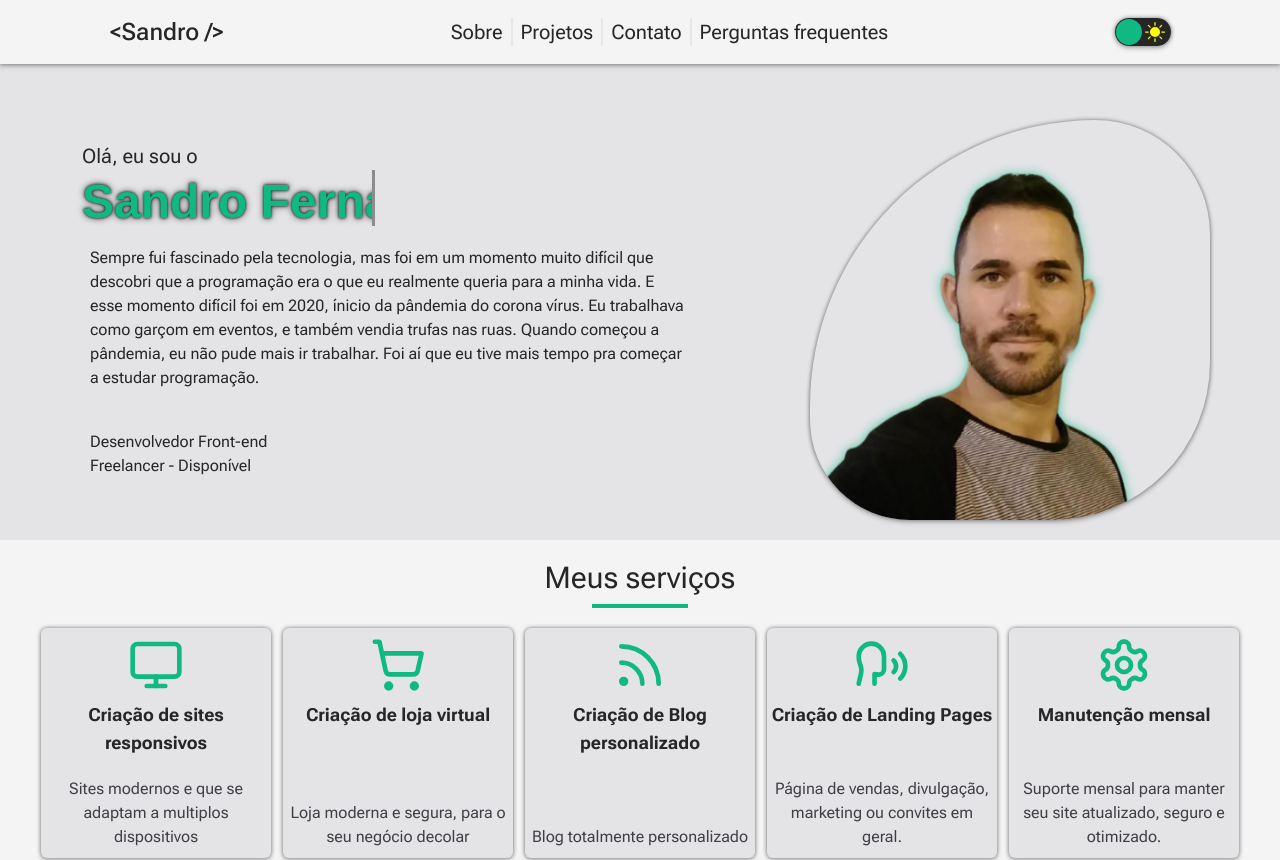
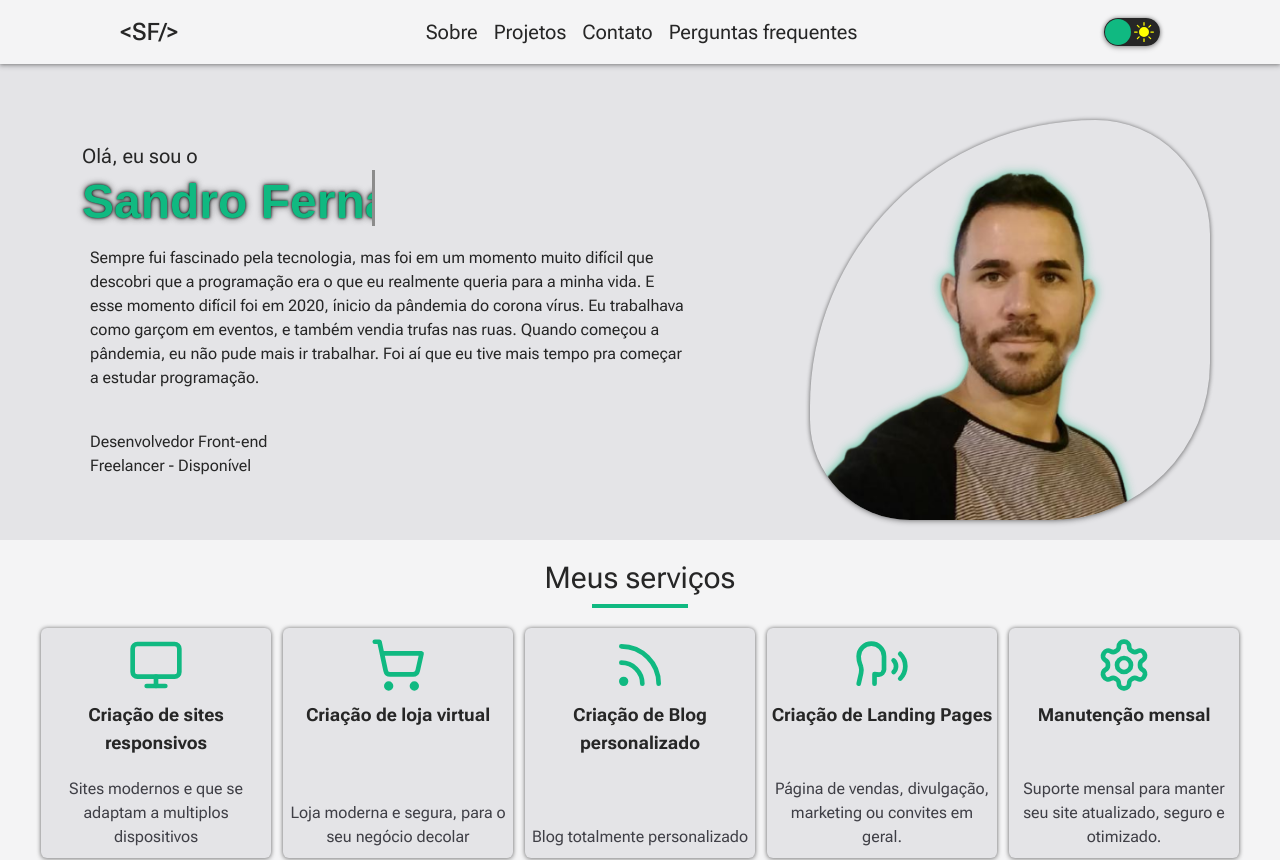
Before and after one commit to SandroFernandesRosal/my-portfolio-next, a Next.js app: page /sobre in a window 1280 px wide. Shown: the top 860 px of the page. Built offline with nearby package versions, Linux system fonts and the light colour scheme; a web font is replaced by a local one.

Commit message:
style: algumas alterações de estilo

```diff
--- a/src/components/header.tsx
+++ b/src/components/header.tsx
@@ -15,7 +15,7 @@ export default function Header() {
             href="/"
             className="md:text-2xl text-xl font-extrabold hover:text-primary"
           >
-            <p className="text-2xl font-medium  ">&lt;Sandro &#47;&gt;</p>
+            <p className="text-2xl font-medium">&lt;SF&#47;&gt;</p>
           </Link>
         </div>
 
--- a/src/components/itens-menu.tsx
+++ b/src/components/itens-menu.tsx
@@ -10,7 +10,7 @@ export default function ItensMenu({ menu, handleMenu }: MenuProps) {
     <ul
       className={`w-full md:w-auto text-2xl md:text-xl md:text-md ${!menu ? 'hidden' : 'flex flex-col'} md:flex md:items-center`}
     >
-      <li className="hover:bg-bglight dark:hover:bg-bgdark pl-2 md:pl-0 cursor-pointer md:border-r-2 pr-2">
+      <li className="hover:bg-bglight dark:hover:bg-bgdark pl-2 md:pl-0 cursor-pointer  pr-2">
         <Link
           onClick={handleMenu}
           href={'/sobre'}
@@ -20,7 +20,7 @@ export default function ItensMenu({ menu, handleMenu }: MenuProps) {
         </Link>
       </li>
 
-      <li className="hover:bg-bglight dark:hover:bg-bgdark pl-2 cursor-pointer md:border-r-2 pr-2">
+      <li className="hover:bg-bglight dark:hover:bg-bgdark pl-2 cursor-pointer  pr-2">
         <Link
           onClick={handleMenu}
           href={'/projetos'}
@@ -29,7 +29,7 @@ export default function ItensMenu({ menu, handleMenu }: MenuProps) {
           Projetos
         </Link>
       </li>
-      <li className="hover:bg-bglight dark:hover:bg-bgdark pl-2 cursor-pointer md:border-r-2 pr-2">
+      <li className="hover:bg-bglight dark:hover:bg-bgdark pl-2 cursor-pointer  pr-2">
         <Link
           onClick={handleMenu}
           href={'/contato'}
--- a/src/components/service-higlight.tsx
+++ b/src/components/service-higlight.tsx
@@ -20,7 +20,7 @@ export default function ServiceHighLight() {
         </div>
 
         <p className="px-1 text-zinc-700 dark:text-zinc-400">
-          APIs robustas e escaláveis impulsionar seu negócio
+          APIs para integrar com o front e impulsionar seu negócio.
         </p>
       </div>
 
```
